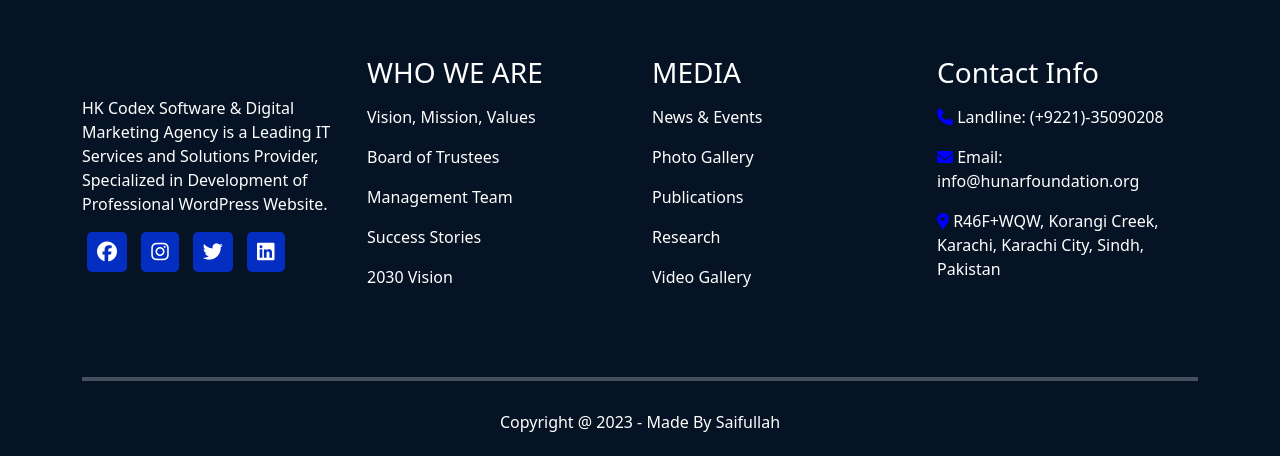
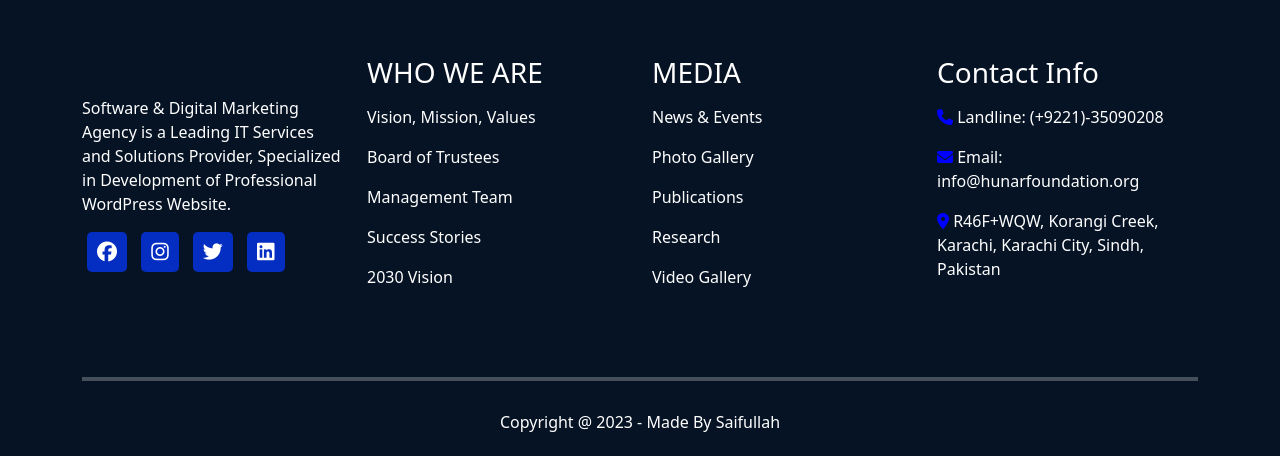
Before and after one commit to SaifullahDevloper/hunerwebsite, a plain HTML site: page index.html in a window 1280 px wide. Shown: the part 4686-5142 px from the top of the page. Drawn offline with nearby package versions, Linux system fonts and the light colour scheme.

Commit message:
Update index.html

```diff
--- a/index.html
+++ b/index.html
@@ -414,7 +414,7 @@
                 <div class="col-lg-3 col-md-6 col-sm-12 mt-5">
                     <a href="index.html">
                     <img src="assest/img/Group-22.png" alt=""></a>
-                    <p class="footer-p mt-3 mb-3">HK Codex Software & Digital Marketing Agency is a Leading IT
+                    <p class="footer-p mt-3 mb-3">Software & Digital Marketing Agency is a Leading IT
                         Services and Solutions Provider,
                         Specialized in Development of Professional WordPress Website.
                     </p>
```
